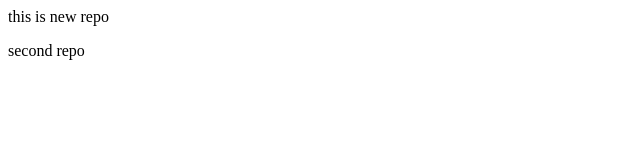
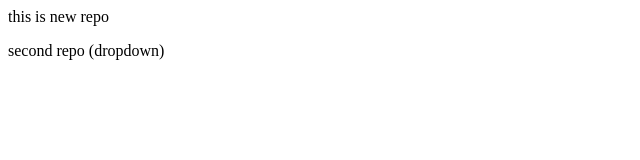
Before and after one commit to komalkprajapati/localrepo, a plain HTML site: page index.html in a window 1280 px wide. Shown: the full height of the page, 0-640 px from the left. Drawn offline with Linux system fonts and the light colour scheme.

Commit message:
add dropdown

```diff
--- a/index.html
+++ b/index.html
@@ -1,2 +1,2 @@
 <p>this is new repo</p>
-<p>second repo</p>
+<p>second repo (dropdown) </p>
```
